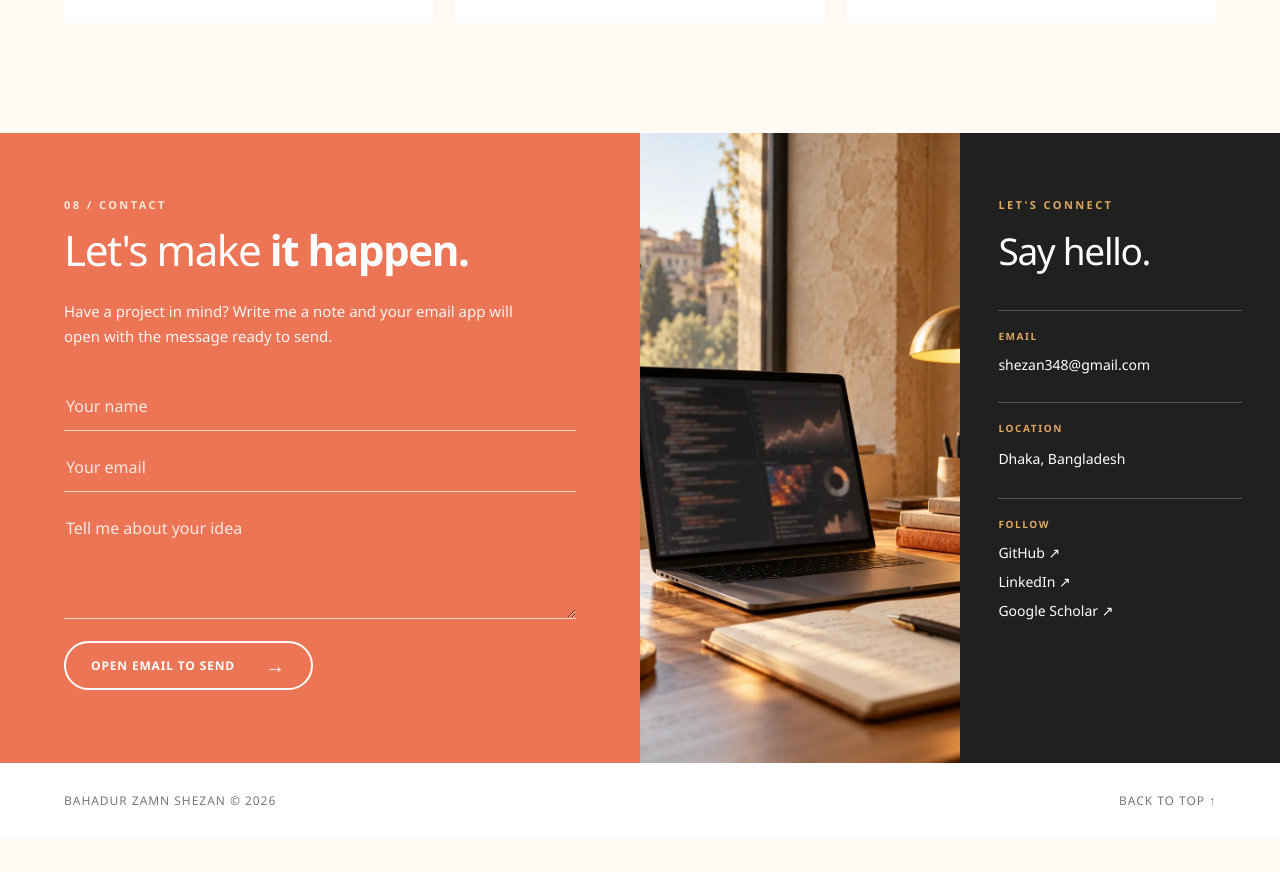
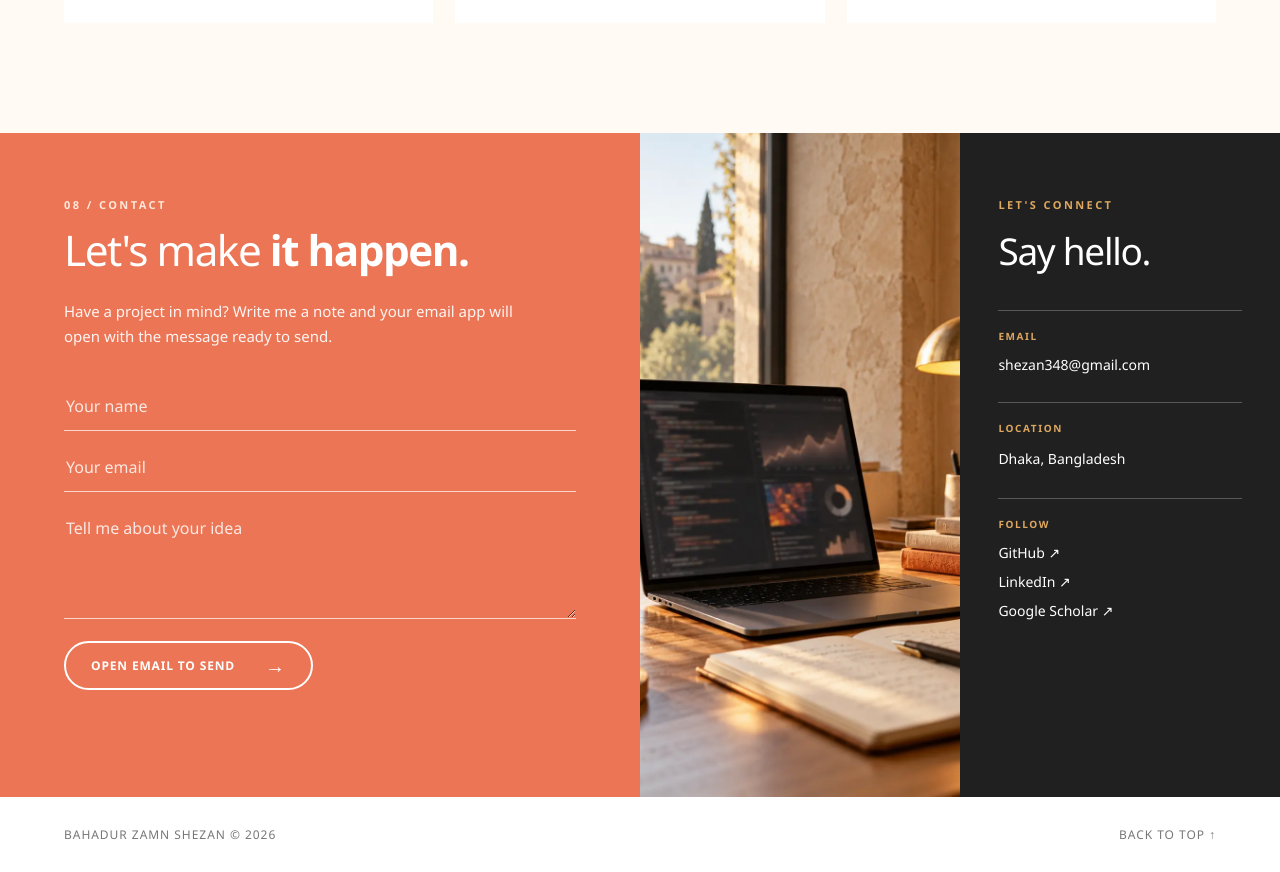
Before and after one commit to BzShezan/Portfolio, a Next.js app: page / in a window 1280 px wide. Shown: the part 5760-6632 px from the top of the page. Before the commit the page ends 6598 px from the top, so only its background shows below. Built offline with nearby package versions, Linux system fonts and the light colour scheme.

Commit message:
Align contact section with fixed navigation

```diff
--- a/app/globals.css
+++ b/app/globals.css
@@ -173,7 +173,7 @@ h2{font-size:clamp(34px,3.3vw,53px);line-height:1.17;letter-spacing:-.035em;marg
 .skill-group h3{font-size:20px;font-weight:600;margin:16px 0 20px}
 .skill-chips{display:flex;flex-wrap:wrap;gap:7px}
 .skill-chips span{padding:7px 10px;border:1px solid #d8d0c7;font-size:12px;border-radius:30px}
-.contact-section{display:grid;grid-template-columns:2fr 1fr 1fr;min-height:630px}
+.contact-section{display:grid;grid-template-columns:2fr 1fr 1fr;min-height:max(630px,calc(100svh - 136px))}
 .contact-form-panel{background:var(--coral);color:#fff}
 .contact-form-panel .eyebrow{color:#ffe7d9}
 .contact-form-panel h2{max-width:450px}
```
